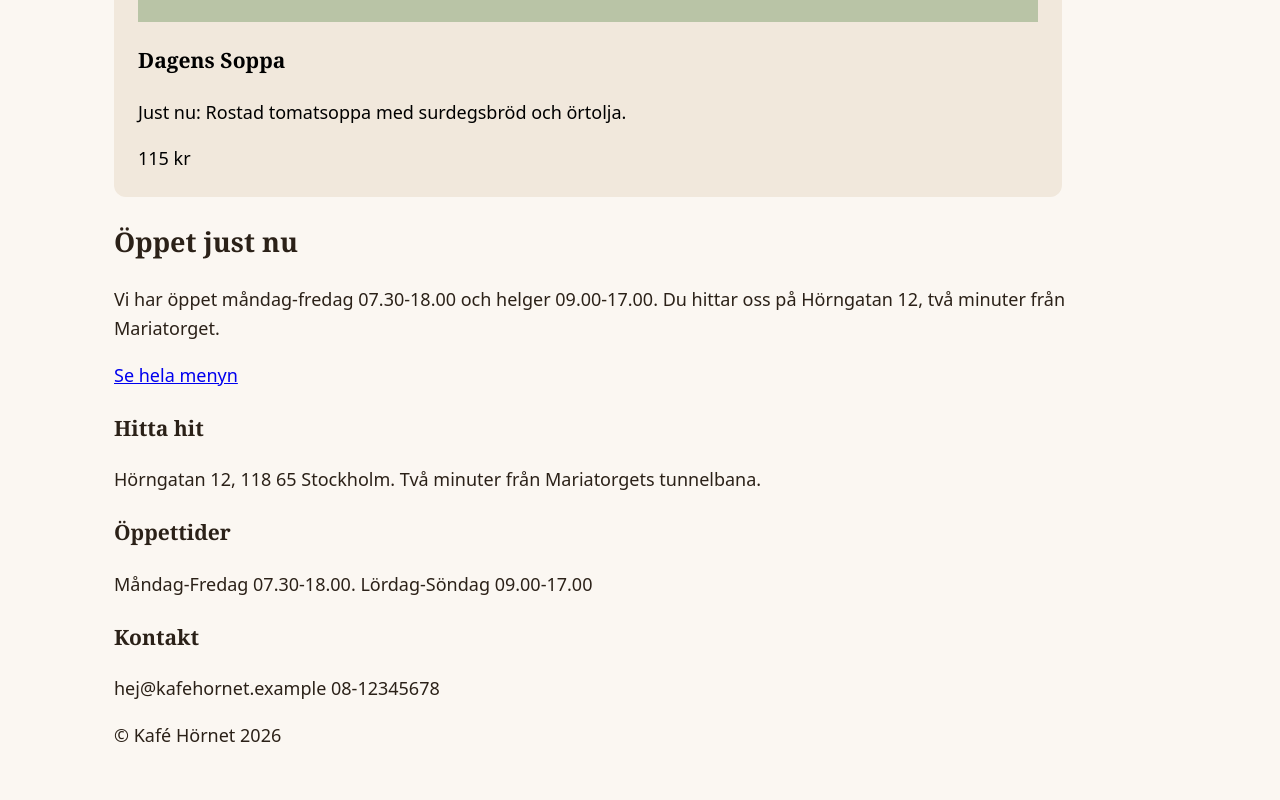
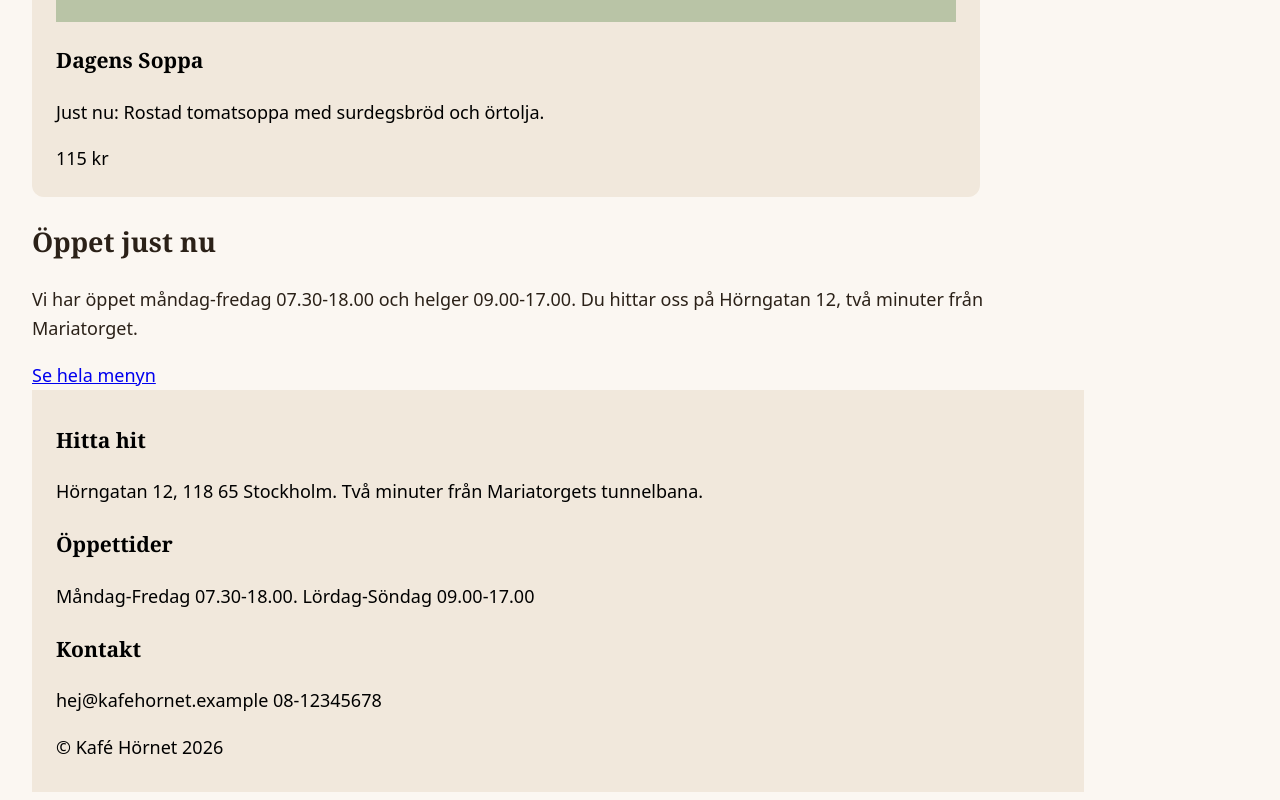
Before and after one commit to mariellebergstrand/kafehornet-frontend, a plain HTML site: page kafe-hornet/index.html in a window 1280 px wide. Shown: the part 3333-4133 px from the top of the page. Before the commit the page ends 4101 px from the top, so only its background shows below. Drawn offline with Linux system fonts and the light colour scheme.

Commit message:
footer färg

```diff
--- a/kafe-hornet/style.css
+++ b/kafe-hornet/style.css
@@ -3,13 +3,15 @@
 }
 body {
   max-width: 1100px;
-  margin: 0 auto;
   padding: 0 24px;
   background-color: #fbf7f2;
   color: #2b2118;
   font-family: system-ui, Helvetica, Arial, sans-serif;
   font-size: 18px;
   line-height: 1.6;
+}
+main {
+  margin: 0 auto;
 }
 h1,
 h2,
@@ -48,3 +50,10 @@ nav a:hover {
   padding: 24px 24px;
   border-radius: 12px;
 }
+
+footer {
+  display: block;
+  background-color: #f1e8dc;
+  color: #000000;
+  padding: 12px 24px;
+}
```
